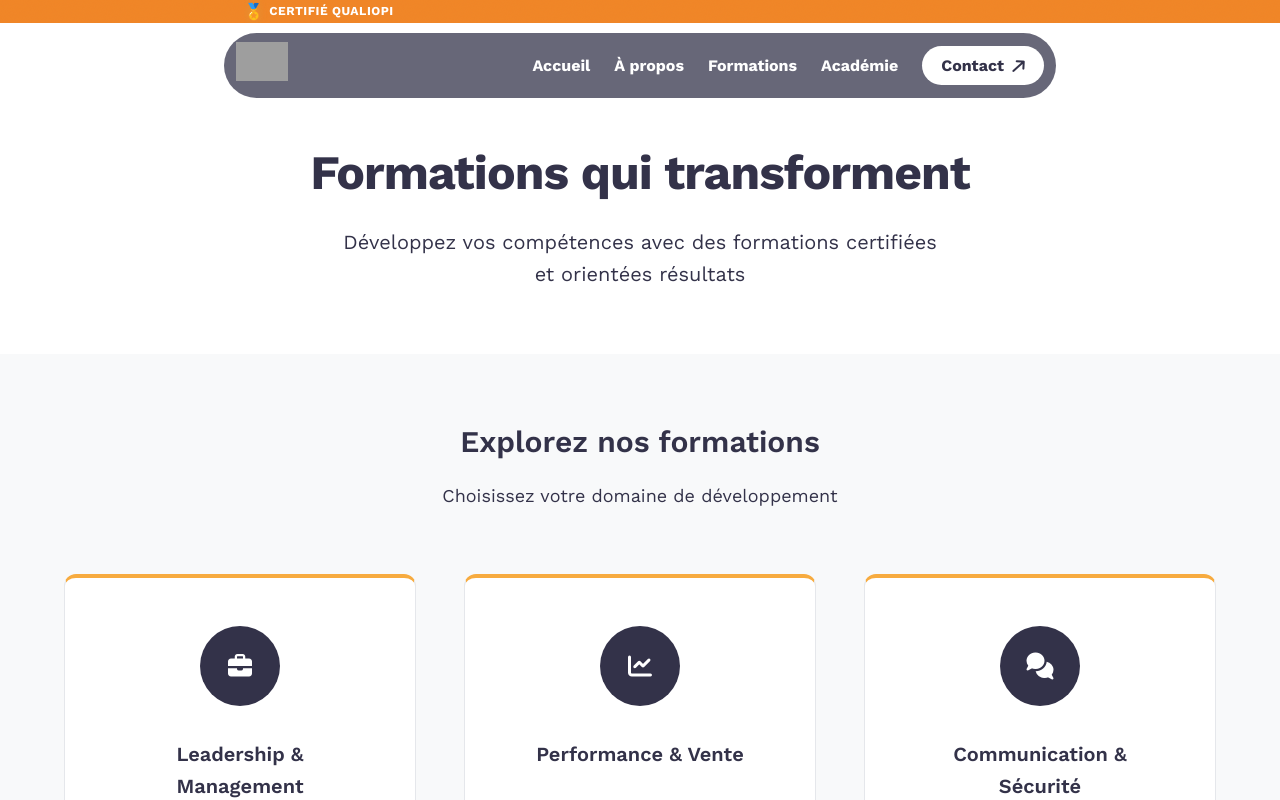
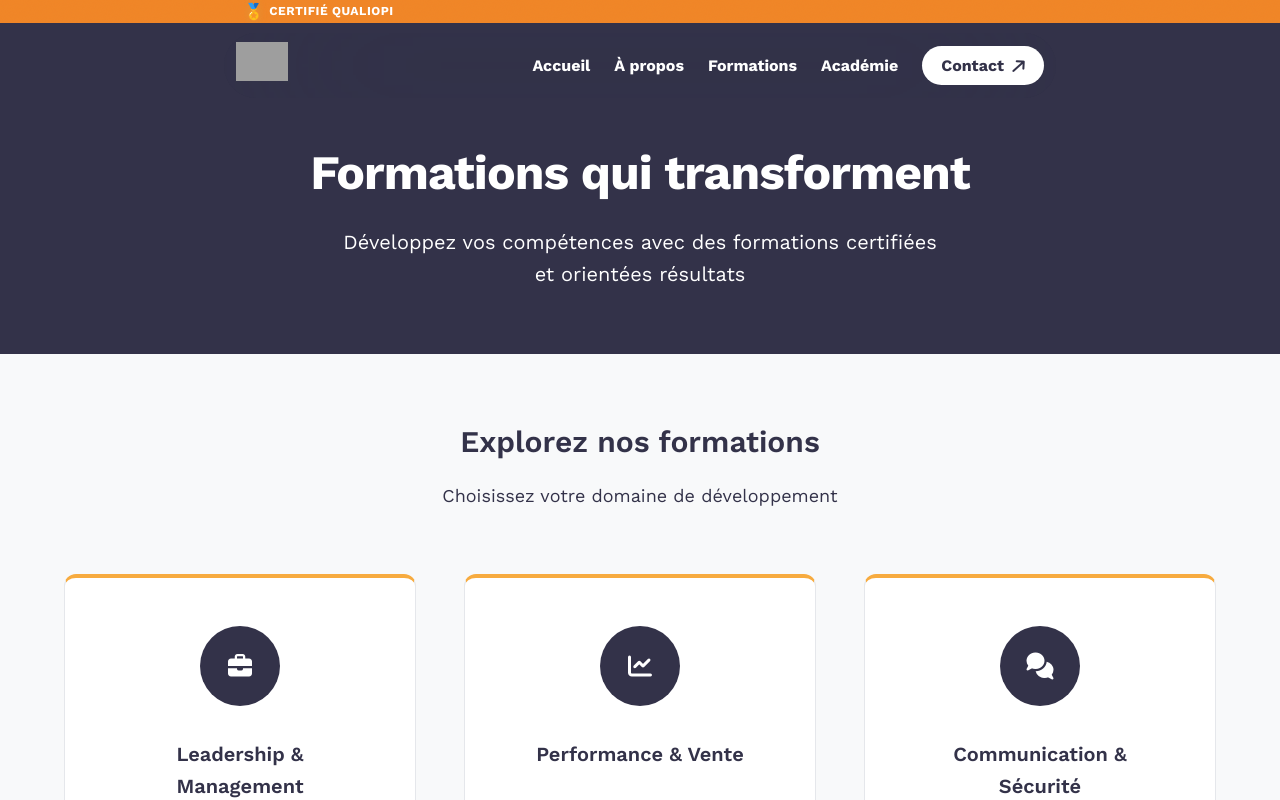
Before and after one commit to mohamed-elbermil/format-secret, a React (Vite) app in the folder react-app/: page /formations in a window 1280 px wide. Shown: the top 800 px of the page. Built offline with nearby package versions, Linux system fonts and the light colour scheme; grey boxes are pictures that could not be loaded.

Commit message:
update banner

```diff
--- a/react-app/src/styles/FormationsPage.css
+++ b/react-app/src/styles/FormationsPage.css
@@ -34,7 +34,7 @@
 .formations-hero {
   padding: calc(var(--spacing-2xl) + 80px) 0 var(--spacing-2xl);
   text-align: center;
-  background: var(--color-background);
+  background: var(--color-primary);
 }
 
 /* Section Pour Qui ? */
@@ -359,12 +359,12 @@
   line-height: 1.2;
   margin-bottom: var(--spacing-md);
   letter-spacing: -0.02em;
-  color: var(--color-primary);
+  color: #ffff;
 }
 
 .hero-subtitle {
   font-size: var(--text-xl);
-  color: var(--color-primary);
+  color: #fff;
   font-weight: 400;
   max-width: 600px;
   margin: 0 auto;
```
